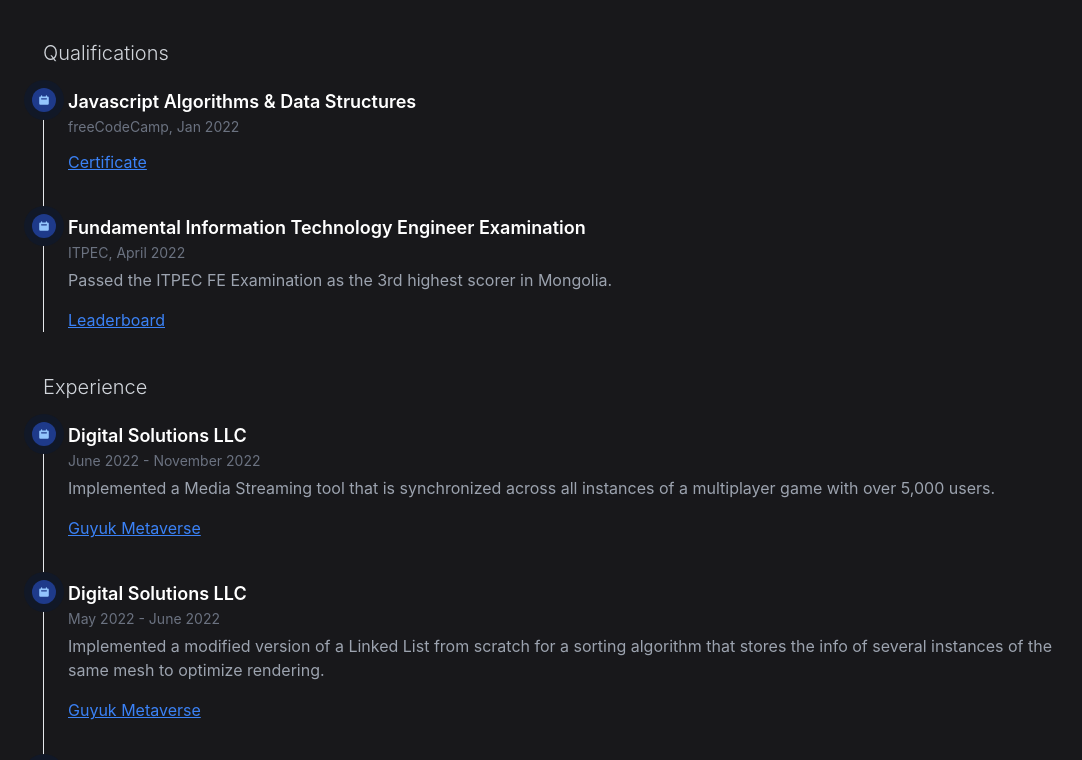
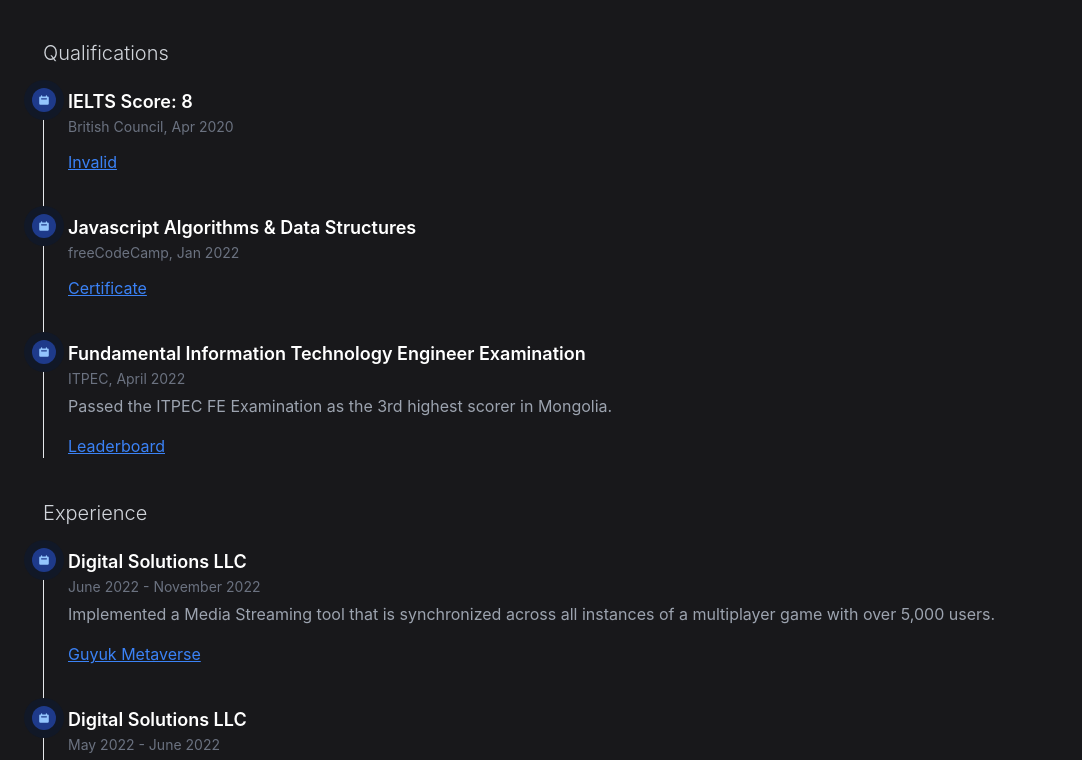
Before and after one commit to khosbilegt/khosbilegt, a React (Create React App) app in the folder portfolio/: page / in a window 1280 px wide. Shown: the part 1800-2560 px from the top of the page, without its empty margins (85-1167 px from the left). Built offline with nearby package versions, Linux system fonts and the light colour scheme.

Commit message:
added ielts

```diff
--- a/portfolio/src/constants.js
+++ b/portfolio/src/constants.js
@@ -66,6 +66,14 @@ export const educationInfo = [
 ]
 
 export const qualificationsInfo = [
+  {
+    title: "IELTS Score: 8",
+    issuer: "British Council",
+    date: "Apr 2020",
+    info: "",
+    link: "Invalid",
+    url: "..."
+  },
   {
     title: "Javascript Algorithms & Data Structures",
     issuer: "freeCodeCamp",
```
